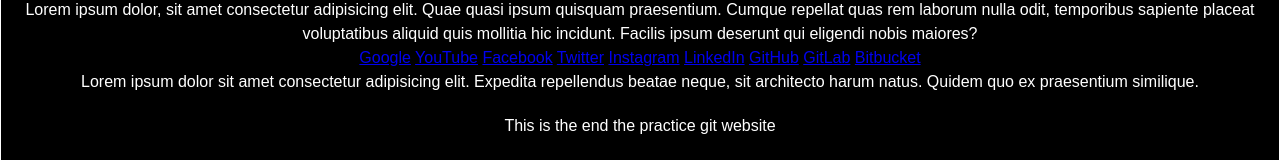
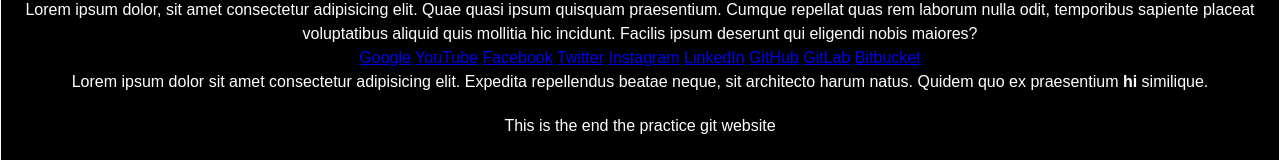
Before and after one commit to aditya-program0/Github-Example-Repo, a plain HTML site: page index.html in a window 1280 px wide. Shown: the part 378-538 px from the top of the page. Drawn offline with Linux system fonts and the light colour scheme.

Commit message:
added some bold texts

```diff
--- a/index.html
+++ b/index.html
@@ -19,7 +19,7 @@
     <a href="https://www.github.com">GitHub</a>
     <a href="https://www.gitlab.com">GitLab</a>
     <a href="https://www.bitbucket.com">Bitbucket</a>
-    <p>Lorem ipsum dolor sit amet consectetur adipisicing elit. Expedita repellendus beatae neque, sit architecto harum natus. Quidem quo ex praesentium similique.</p>
+    <p>Lorem ipsum dolor sit amet consectetur adipisicing elit. Expedita repellendus beatae neque, sit architecto harum natus. Quidem quo ex praesentium <b>hi</b> similique.</p>
 </main>
 <footer>This is the end the practice git website</footer>
 </body>
```
